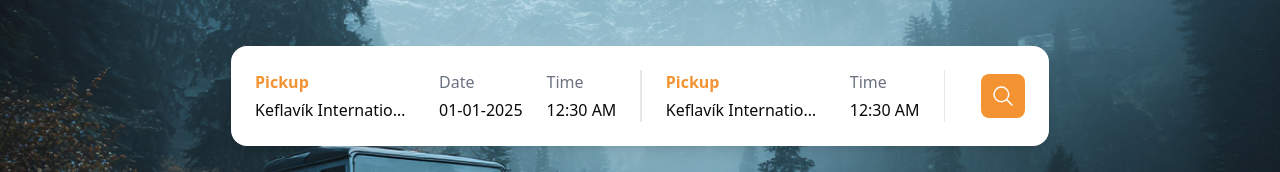
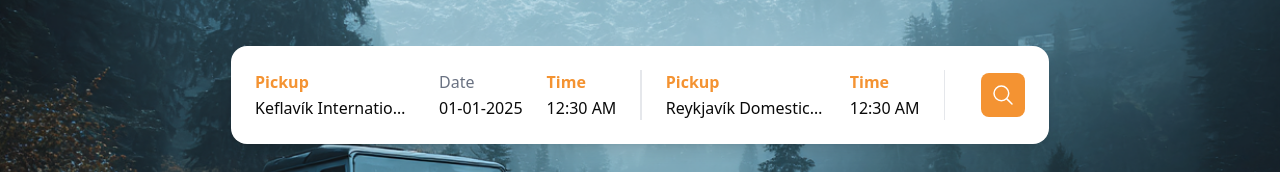
Before and after one commit to giannischiout/iceland-experiences, a Next.js app: page / in a window 1280 px wide. Shown: the part 267-439 px from the top of the page. Built offline with nearby package versions, Linux system fonts and the light colour scheme.

Commit message:
:bug: (fix): useRefs outside of the hook

```diff
--- a/src/_mockup.tsx
+++ b/src/_mockup.tsx
@@ -1,40 +1,51 @@
-import { MdDirectionsBus, MdLocalAirport } from 'react-icons/md'
-import { HiMiniMapPin } from 'react-icons/hi2'
+import { MdDirectionsBus, MdLocalAirport } from "react-icons/md";
+import { HiMiniMapPin } from "react-icons/hi2";
 
-export type PickupIconType = 'airport' | 'busstop' | 'area'
+export type PickupIconType = "airport" | "busstop" | "area";
 
 export type PickupLocation = {
-  value: string
-  label: string
-  icon: PickupIconType
-}
+  value: string;
+  label: string;
+  icon: PickupIconType;
+};
 
 export const locations: PickupLocation[] = [
-  { value: '1', label: 'Keflavík International Airport (KEF)', icon: 'airport' },
-  { value: '2', label: 'Reykjavík Domestic Airport (RKV)', icon: 'airport' },
+  {
+    value: "1",
+    label: "Keflavík International Airport (KEF)",
+    icon: "airport",
+  },
+  { value: "2", label: "Reykjavík Domestic Airport (RKV)", icon: "airport" },
 
-  { value: '3', label: 'Main Bus Stop - Reykjavík', icon: 'busstop' },
-  { value: '4', label: 'Bus Stop - Akureyri Central', icon: 'busstop' },
-  { value: '5', label: 'Bus Stop - Selfoss Town Center', icon: 'busstop' },
+  { value: "3", label: "Main Bus Stop - Reykjavík", icon: "busstop" },
+  { value: "4", label: "Bus Stop - Akureyri Central", icon: "busstop" },
+  { value: "5", label: "Bus Stop - Selfoss Town Center", icon: "busstop" },
 
-  { value: '6', label: 'Reykjavík Downtown', icon: 'area' },
-  { value: '7', label: 'Selfoss', icon: 'area' },
-  { value: '8', label: 'Höfn', icon: 'area' }
+  { value: "6", label: "Reykjavík Downtown", icon: "area" },
+  { value: "7", label: "Selfoss", icon: "area" },
+  { value: "8", label: "Höfn", icon: "area" },
 ];
 
 export const pickupIcons = {
-  'airport': <MdLocalAirport className="text-primary font-bold" size={22}/>,
-  'busstop': <MdDirectionsBus className="text-primary font-bold" size={22} />,
-  'area': <HiMiniMapPin className="text-primary font-bold" size={22} />
-
-}
+  airport: <MdLocalAirport className="text-primary font-bold" size={22} />,
+  busstop: <MdDirectionsBus className="text-primary font-bold" size={22} />,
+  area: <HiMiniMapPin className="text-primary font-bold" size={22} />,
+};
 export const timeOptions = [
   {
-    value: '12:00',
-    label: '12:00 AM',
+    value: "12:00",
+    label: "12:00 AM",
   },
   {
-    value: '12:30',
-    label: '12:30 AM',
-  }
+    value: "12:30",
+    label: "12:30 AM",
+  },
+  {
+    value: "13:00",
+    label: "13:00 AM",
+  },
+  {
+    value: "13:30",
+    label: "13:30 AM",
+  },
 ];
--- a/src/app/sections/home/hero/filters/fields/field-wrapper.tsx
+++ b/src/app/sections/home/hero/filters/fields/field-wrapper.tsx
@@ -1,25 +1,30 @@
-import { cn } from '@/lib/utils'
-import type { ReactNode } from 'react'
+import { cn } from "@/lib/utils";
+import type { RefObject } from "react";
 
-export const FieldWrapper = (
-  {
-    label,
-    isPrimary = false,
-    children,
-  }: {
-    label: string
-    isPrimary?: boolean
-    children: ReactNode
-  }) => {
+export const FieldWrapper = ({
+  label,
+  isPrimary = false,
+  onToggle,
+  anchorRef,
+  value,
+}: {
+  label: string;
+  isPrimary?: boolean;
+  onToggle: () => void;
+  value: string;
+  anchorRef: RefObject<HTMLDivElement | null>;
+}) => {
+  const labelStyle = isPrimary ? "text-primary font-semibold" : "text-gray-500";
   return (
-    <div className="relative flex flex-col gap-1 ">
-      <span className={cn(
-        'text-md',
-        isPrimary ? 'text-primary font-semibold' : 'text-gray-500',
-      )}>
-        {label}
-      </span>
-        {children}
+    <div
+      ref={anchorRef}
+      onClick={onToggle}
+      className="relative flex cursor-pointer flex-col gap-0.5"
+    >
+      <span className={cn("text-md", labelStyle)}>{label}</span>
+      <div className="text-md max-w-[160px] truncate overflow-hidden font-medium whitespace-nowrap">
+        {value}
+      </div>
     </div>
-  )
-}
+  );
+};
--- a/src/app/sections/home/hero/filters/fields/select-date.tsx
+++ b/src/app/sections/home/hero/filters/fields/select-date.tsx
@@ -9,14 +9,11 @@ type Props = {
 
 export function SelectDate({ anchorRef, onToggle, value }: Props) {
   return (
-    <FieldWrapper label="Date">
-      <div
-        ref={anchorRef}
-        onClick={onToggle}
-        className="cursor-pointer font-medium"
-      >
-        {value}
-      </div>
-    </FieldWrapper>
+    <FieldWrapper
+      onToggle={onToggle}
+      anchorRef={anchorRef}
+      label="Date"
+      value={value}
+    />
   );
 }
--- a/src/app/sections/home/hero/filters/fields/select-pickup.tsx
+++ b/src/app/sections/home/hero/filters/fields/select-pickup.tsx
@@ -36,21 +36,15 @@ export function SelectPickup({
     onClose();
   };
 
-  const handleToggle = () => {
-    onToggle();
-  };
-
   return (
     <>
-      <FieldWrapper isPrimary label="Pickup">
-        <div
-          ref={anchorRef}
-          onClick={handleToggle}
-          className="text-md w-[160px] cursor-pointer truncate overflow-hidden font-medium whitespace-nowrap"
-        >
-          {value.label}
-        </div>
-      </FieldWrapper>
+      <FieldWrapper
+        onToggle={onToggle}
+        isPrimary
+        anchorRef={anchorRef}
+        label="Pickup"
+        value={value.label}
+      />
       <Popover
         alignRight={alignRight}
         anchorRef={anchorRef}
--- a/src/app/sections/home/hero/filters/fields/select-time.tsx
+++ b/src/app/sections/home/hero/filters/fields/select-time.tsx
@@ -1,7 +1,7 @@
 import { Popover } from "@/components/popover";
-import { usePopover } from "@/components/popover/usePopover";
 import { cn } from "@/lib/utils";
 import { FieldWrapper } from "@/app/sections/home/hero/filters/fields/field-wrapper";
+import type { RefObject } from "react";
 
 type Option = {
   label: string;
@@ -12,26 +12,37 @@ type Props = {
   value: Option;
   onChange: (value: Option) => void;
   alignRight?: boolean;
+  onToggle: () => void;
+  anchorRef: RefObject<HTMLDivElement | null>;
+  onClose: () => void;
+  open: boolean;
 };
 
-export function SelectTime({ alignRight, options, value, onChange }: Props) {
-  const { anchorRef, open, onClose, onToggle } = usePopover<HTMLDivElement>();
-
+export function SelectTime({
+  onToggle,
+  onClose,
+  anchorRef,
+  alignRight,
+  options,
+  value,
+  onChange,
+  open,
+}: Props) {
   const handleChange = (newValue: (typeof options)[number]) => {
     onChange(newValue);
     onClose();
   };
+
   return (
     <>
-      <FieldWrapper label="Time">
-        <div
-          ref={anchorRef}
-          onClick={onToggle}
-          className="cursor-pointer font-medium"
-        >
-          {value.label}
-        </div>
-      </FieldWrapper>
+      <FieldWrapper
+        onToggle={onToggle}
+        isPrimary
+        anchorRef={anchorRef}
+        label="Time"
+        value={value.label}
+      />
+
       <Popover
         alignRight={alignRight}
         anchorRef={anchorRef}
--- a/src/app/sections/home/hero/filters/hooks/use-hero-filters.ts
+++ b/src/app/sections/home/hero/filters/hooks/use-hero-filters.ts
@@ -1,12 +1,13 @@
-import { useRef, useState } from "react";
+import { useState } from "react";
 import { locations, timeOptions } from "@/_mockup";
 
 export const POPOVERS = {
   pickup: "pickup",
-  returnPickup: "returnPickup",
+  dropoff: "dropoff",
   pickupTime: "pickupTime",
-  returnTime: "returnTime",
-  date: "date",
+  dropoffTime: "dropoffTime",
+  pickupDate: "pickupDate",
+  dropoffDate: "dropoffDate",
 } as const;
 
 type PopoverKey = keyof typeof POPOVERS; // "pickup" | "returnPickup" | ...
@@ -15,31 +16,32 @@ export type PopoverType = PopoverKey | null;
 export const useHeroFilters = () => {
   const [state, setState] = useState({
     pickup: locations[0],
-    return: locations[1],
-    startDate: "01-01-2025",
-    endDate: "02-01-2025",
+    dropoff: locations[1],
+    pickupDate: "01-01-2025",
+    dropoffDate: "02-01-2025",
     pickupTime: timeOptions[1],
-    returnTime: "13:30",
+    dropoffTime: timeOptions[1],
   });
   const [openPopover, setOpenPopover] = useState<PopoverType>(null);
-  const pickupRef = useRef<HTMLDivElement | null>(null);
-  const returnRef = useRef<HTMLDivElement | null>(null);
-  const startDateRef = useRef<HTMLDivElement | null>(null);
-  const endDateRef = useRef<HTMLDivElement | null>(null);
 
   const onChange = (key: any, value: any) => {
     setState((prev) => ({ ...prev, [key]: value }));
   };
 
   const onToggle = (key: PopoverType) => {
+    console.log("1");
     setOpenPopover((prev) => {
       if (prev === key) return null;
       else return key;
     });
   };
-  const onClose = () => setOpenPopover(null);
 
-  const isDateOpen = openPopover === "date";
+  const onClose = () => {
+    console.log("on close");
+    setOpenPopover(null);
+  };
+
+  const isDateOpen = openPopover === "pickupDate";
 
   return {
     onClose,
@@ -49,11 +51,15 @@ export const useHeroFilters = () => {
     openPopover,
     //
     state,
-    refs: {
-      endDateRef,
-      returnRef,
-      startDateRef,
-      pickupRef,
-    },
+    // refs: {
+    //   pickupRef,
+    //   dropoffRef,
+    //
+    //   pickupTimeRef,
+    //   dropoffTimeRef,
+    //
+    //   pickupDateRef,
+    //   dropoffDateRef,
+    // },
   };
 };
--- a/src/app/sections/home/hero/filters/index.tsx
+++ b/src/app/sections/home/hero/filters/index.tsx
@@ -1,19 +1,30 @@
 "use client";
 import { locations, timeOptions } from "@/_mockup";
-import { Popover } from "@/components/popover";
-import { SelectTime } from "@/app/sections/home/hero/filters/fields/select-time";
 import { FilterRow, HeaderSection } from "@/app/sections/home/hero/blocks";
-import { SelectPickup } from "@/app/sections/home/hero/filters/fields/select-pickup";
-import { SelectDate } from "@/app/sections/home/hero/filters/fields/select-date";
 import { SearchButton } from "@/app/sections/home/hero/filters/fields/search-button";
 import {
   POPOVERS,
   useHeroFilters,
 } from "@/app/sections/home/hero/filters/hooks/use-hero-filters";
+import { SelectTime } from "@/app/sections/home/hero/filters/fields/select-time";
+import { useRef } from "react";
+import { SelectPickup } from "@/app/sections/home/hero/filters/fields/select-pickup";
+import { Popover } from "@/components/popover";
+import { SelectDate } from "@/app/sections/home/hero/filters/fields/select-date";
 
 export const Filters = () => {
-  const { isDateOpen, onClose, onChange, onToggle, state, refs, openPopover } =
+  const { isDateOpen, onClose, onChange, onToggle, state, openPopover } =
     useHeroFilters();
+  //
+  const pickupRef = useRef<HTMLDivElement | null>(null);
+  const dropoffRef = useRef<HTMLDivElement | null>(null);
+  //
+  const pickupDateRef = useRef<HTMLDivElement | null>(null);
+  const dropoffDateRef = useRef<HTMLDivElement | null>(null);
+  //
+  const pickupTimeRef = useRef<HTMLDivElement | null>(null);
+  const dropoffTimeRef = useRef<HTMLDivElement | null>(null);
+
   return (
     <div className="z-200 mt-[6%] flex w-full flex-1 flex-col items-center gap-10 overflow-hidden">
       <HeaderSection hidden={isDateOpen} />
@@ -23,17 +34,21 @@ export const Filters = () => {
             open={openPopover === POPOVERS.pickup}
             onClose={onClose}
             onToggle={() => onToggle(POPOVERS.pickup)}
-            anchorRef={refs.pickupRef}
+            anchorRef={pickupRef}
             options={locations}
             value={state.pickup}
             onChange={(val) => onChange(POPOVERS.pickup, val)}
           />
           <SelectDate
-            anchorRef={refs.startDateRef}
-            onToggle={() => onToggle(POPOVERS.date)}
-            value={state.startDate}
+            anchorRef={pickupDateRef}
+            onToggle={() => onToggle(POPOVERS.pickupDate)}
+            value={state.pickupDate}
           />
           <SelectTime
+            open={openPopover === POPOVERS.pickupTime}
+            onToggle={() => onToggle(POPOVERS.pickupTime)}
+            onClose={onClose}
+            anchorRef={pickupTimeRef}
             options={timeOptions}
             value={state.pickupTime}
             onChange={(val) => onChange(POPOVERS.pickupTime, val)}
@@ -42,20 +57,23 @@ export const Filters = () => {
         <Divider />
         <div className="flex items-center gap-6">
           <SelectPickup
-            anchorRef={refs.returnRef}
+            anchorRef={dropoffRef}
             alignRight
-            open={openPopover === POPOVERS.returnPickup}
+            open={openPopover === POPOVERS.dropoff}
             onClose={onClose}
-            onToggle={() => onToggle(POPOVERS.returnPickup)}
+            onToggle={() => onToggle(POPOVERS.dropoff)}
             options={locations}
-            value={state.pickup}
-            onChange={(val) => onChange(POPOVERS.returnPickup, val)}
+            value={state.dropoff}
+            onChange={(val) => onChange(POPOVERS.dropoff, val)}
           />
           <SelectTime
-            alignRight
+            open={openPopover === POPOVERS.dropoffTime}
+            onToggle={() => onToggle(POPOVERS.dropoffTime)}
+            onClose={onClose}
+            anchorRef={dropoffTimeRef}
             options={timeOptions}
-            value={state.pickupTime}
-            onChange={(val) => onChange(POPOVERS.pickupTime, val)}
+            value={state.dropoffTime}
+            onChange={(val) => onChange(POPOVERS.dropoffTime, val)}
           />
         </div>
         <Divider />
@@ -65,8 +83,8 @@ export const Filters = () => {
           maxMenuHeight={450}
           className="h-[450px] w-full duration-500"
           onClose={onClose}
-          open={openPopover === POPOVERS.date}
-          anchorRef={refs.startDateRef}
+          open={openPopover === POPOVERS.pickupDate}
+          anchorRef={pickupDateRef}
         >
           <div className="min-h-[600px] w-full bg-red-100">tesst</div>
         </Popover>
```
Also changed, not shown: src/app/my-route/route.ts (+7 -6 lines), src/hooks/use-click-outside.ts (+3 -6 lines).
